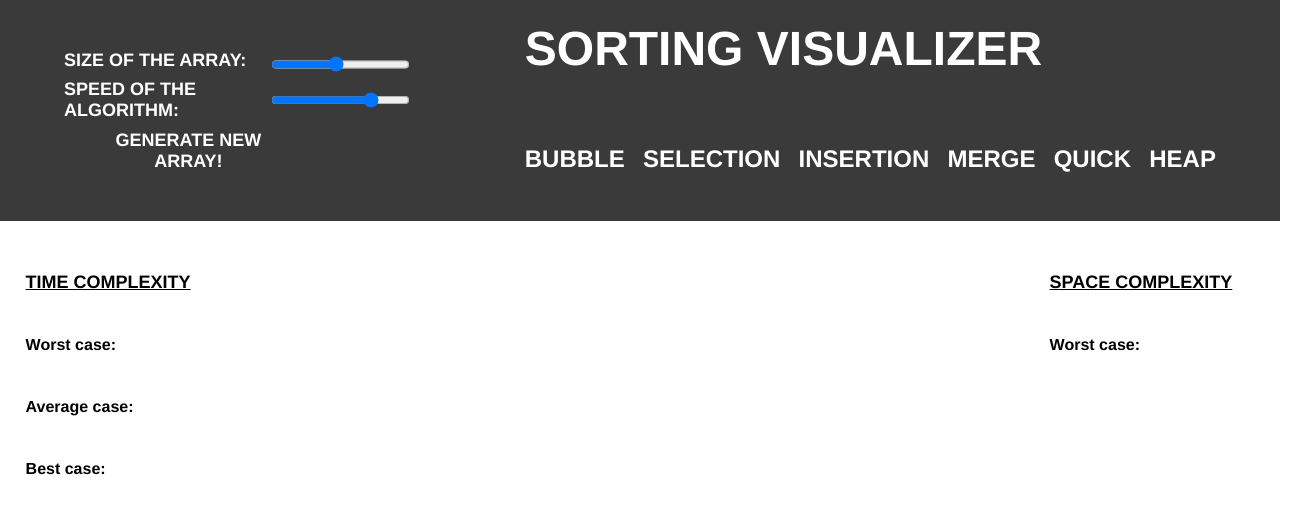
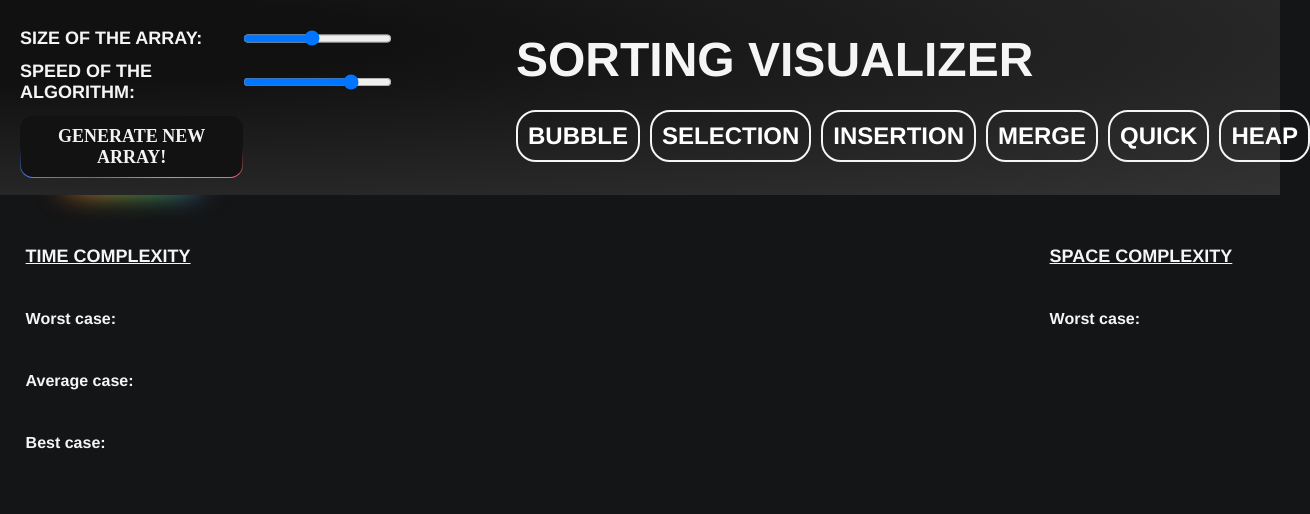
Before and after one commit to Vaibhav-kesarwani/Sorting-visualizer, a plain HTML site: page index.html in a window 1280 px wide. Shown: the whole page, 1310 px wide, since content can reach past the window. Drawn offline with Linux system fonts and the light colour scheme; a script that the page names is missing.

Commit message:
chnaged the button styles

```diff
--- a/css/style.css
+++ b/css/style.css
@@ -3,6 +3,19 @@
     DONE BY:-   VAIBHAV KESARWANI
     *****************
 */
+
+:root {
+  /*  change this for scaling  */
+  --m: 1rem;
+
+  --red: #ff6565;
+  --pink: #ff64f9;
+  --purple: #6b5fff;
+  --blue: #4d8aff;
+  --green: #5bff89;
+  --yellow: #ffee55;
+  --orange: #ff6d1b;
+}
 
 * {
   margin: 0;
@@ -11,39 +24,110 @@
   font-size: large;
   font-weight: bold;
   text-transform: uppercase;
+  color: whitesmoke;
+}
+
+body {
+  background-color: #141516;
+  display: flex;
+  flex-direction: column;
+  justify-content: center;
+  margin: 0;
 }
 
 nav {
-  background-color: #3b3a3a;
+  padding: 10px 20px;
+  background-repeat: no-repeat;
+  background-size: 100% 100%;
+  background-image: radial-gradient(
+    farthest-corner at 40px 40px,
+    #111 20%,
+    #333 100%,
+    #ddd 100%
+  );
   color: white;
   display: grid;
   grid-template-columns: 30% 60%;
   column-gap: 10%;
-  padding: 0% 5%;
 }
 
 nav .array-inputs {
   display: grid;
   grid-template-columns: 60% 40%;
   place-content: center;
-  padding: 5% 0%;
+  row-gap: 10%;
+  padding-bottom: 20px;
+  margin-top: 30px;
 }
 
 nav .array-inputs #a_size,
 nav .array-inputs #a_speed {
-  padding: 5% 0%;
+  /* any style when required */
 }
 
 nav .array-inputs #a_generate {
-  background-color: transparent;
-  border: none;
-  outline: none;
-  color: white;
-  padding: 4% 0% 0% 20%; /* adjusted padding */
+  border: calc(0.08 * var(--m)) solid transparent;
+  position: relative;
+  color: #f3f3f3;
+  font-family: "Space Grotesk";
+  font-size: var(--m);
+  border-radius: calc(0.7 * var(--m));
+  padding: calc(0.5 * var(--m)) calc(1 * var(--m));
+  display: flex;
+  justify-content: center;
+  cursor: pointer;
+  background: linear-gradient(#121213, #121213),
+    linear-gradient(#121213 50%, rgba(18, 18, 19, 0.6) 80%, rgba(18, 18, 19, 0)),
+    linear-gradient(
+      90deg,
+      var(--orange),
+      var(--yellow),
+      var(--green),
+      var(--blue),
+      var(--purple),
+      var(--pink),
+      var(--red)
+    );
+  background-origin: border-box;
+  background-clip: padding-box, border-box, border-box;
+  background-size: 200%;
+  animation: animate 2s infinite linear;
 }
 
-nav .array-inputs #a_generate:hover {
-  cursor: pointer;
+nav .array-inputs #a_generate::before {
+  content: "";
+  background: linear-gradient(
+    90deg,
+    var(--orange),
+    var(--yellow),
+    var(--green),
+    var(--blue),
+    var(--purple),
+    var(--pink),
+    var(--red)
+  );
+  height: 30%;
+  width: 60%;
+  position: absolute;
+  bottom: -20%;
+  z-index: -5;
+  background-size: 200%;
+  animation: animate 2s infinite linear;
+  filter: blur(calc(0.8 * var(--m)));
+}
+
+nav .array-inputs #a_generate:hover,
+nav .array-inputs #a_generate::before {
+  animation: animate 0.5s infinite linear;
+}
+
+@keyframes animate {
+  0% {
+    background-position: 0;
+  }
+  100% {
+    background-position: 200%;
+  }
 }
 
 nav .header_right {
@@ -58,38 +142,38 @@ nav .header_right .nav-heading {
 }
 
 nav .header_right .algos {
-  /* display: grid; */
-  /* grid-template-columns: repeat(6, 16.66667%); */
-  place-content: center;
-  padding: 2% 0%;
   display: flex;
   justify-content: space-between;
+  gap: 10px;
+  padding-bottom: 20px;
 }
 
 nav .header_right .algos button {
   background-color: transparent;
-  border: none;
+  border: 2px solid #f5f5f5;
+  gap: 10px;
   color: white;
   outline: none;
-  padding: 5% 0%;
+  padding: 10px;
   font-size: x-large;
+  border-radius: 20px;
 }
 
 nav .header_right .algos button:hover {
-  background-color: blue;
+  background-color: #f5f5f5;
+  color: black;
   cursor: pointer;
 }
 
 nav .header_right .algos .butt_locked:hover,
 nav .header_right .algos .butt_selected:hover,
 nav .header_right .algos .butt_unselected:hover {
-  background-color: transparent;
   cursor: pointer;
 }
 
 nav .header_right .algos .butt_selected {
-  background-color: white;
-  color: green;
+  background-color: #f5f5f5;
+  color: black;
 }
 
 section {
```
